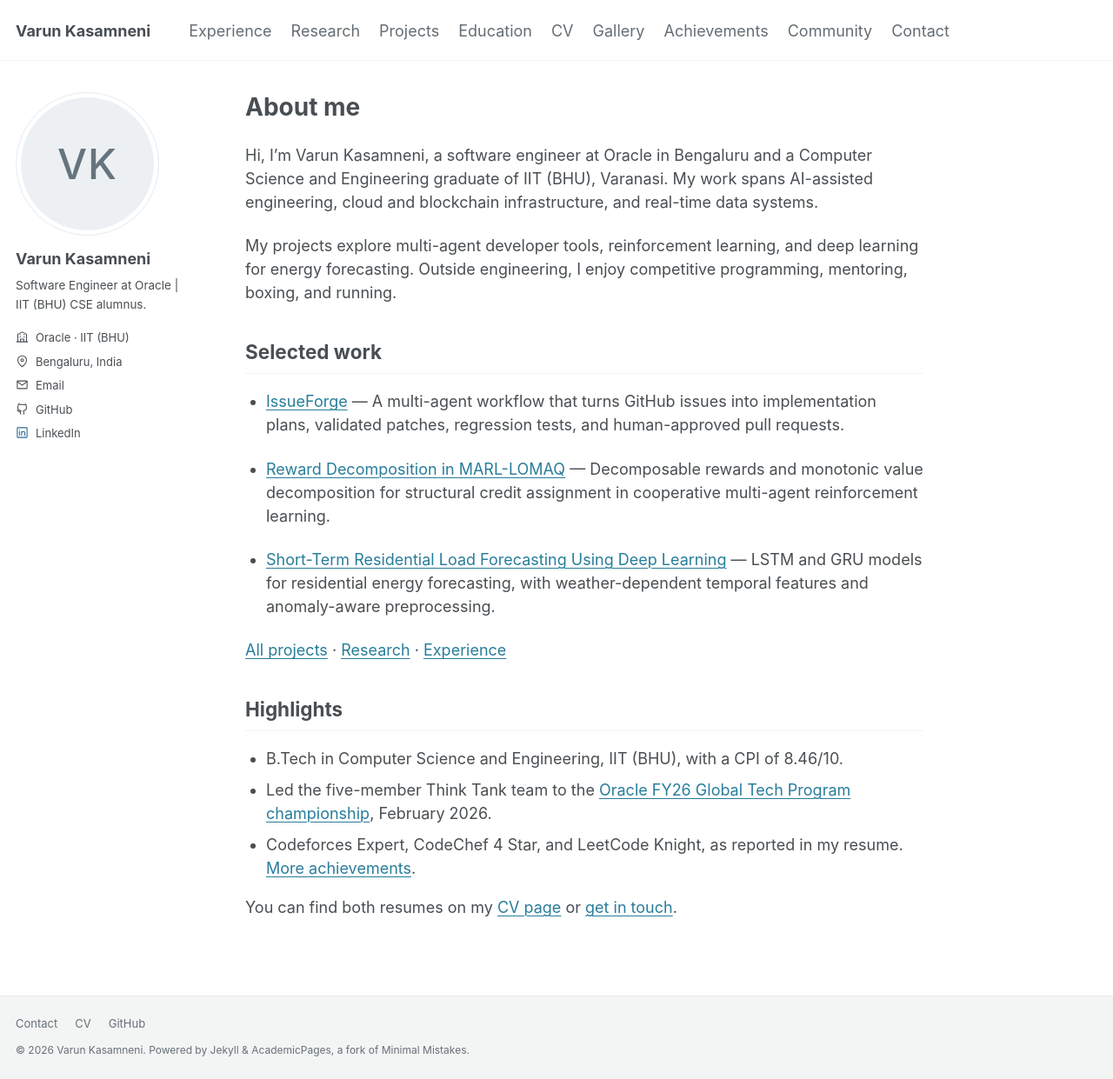
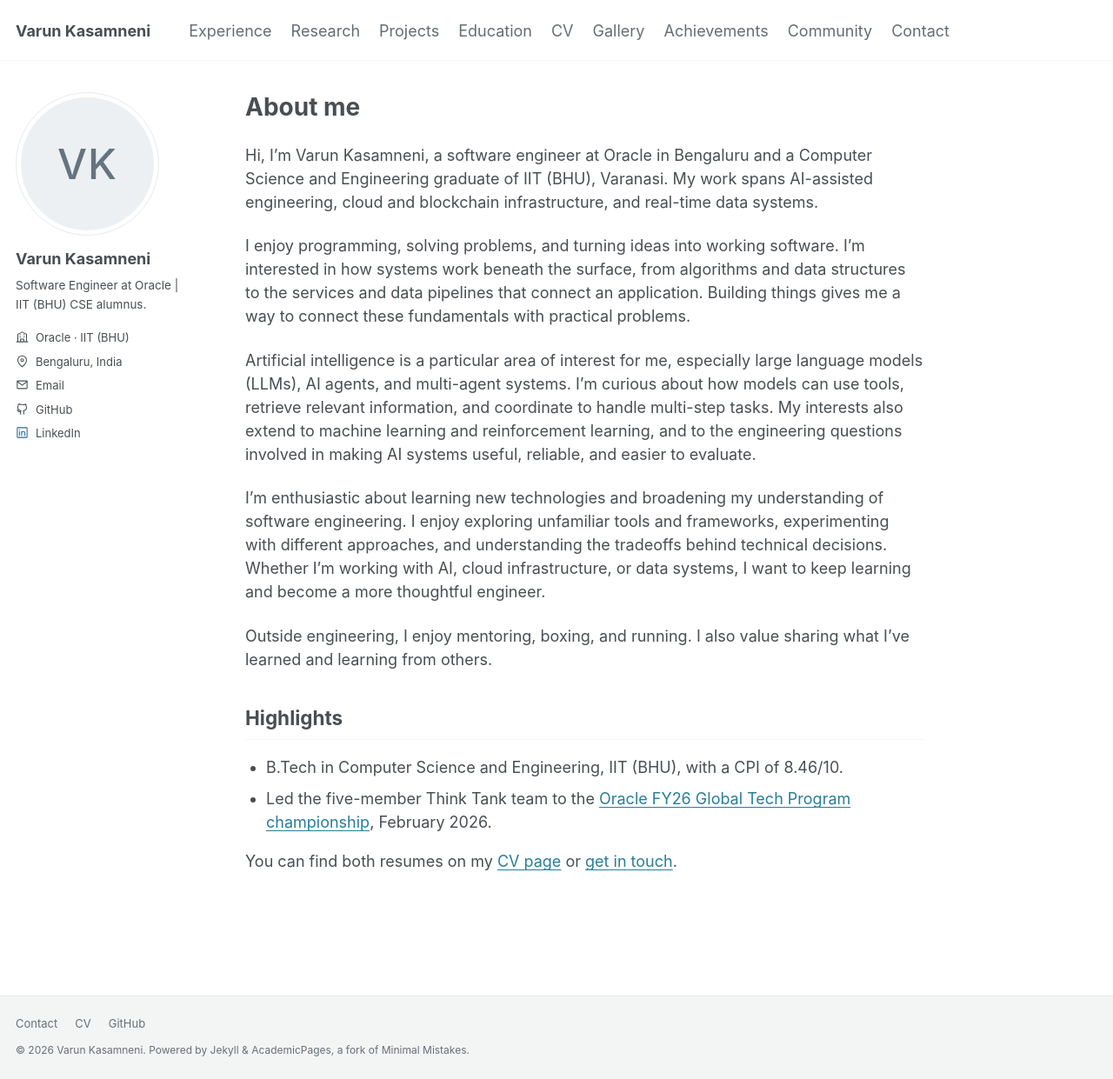
Before and after one commit to KrishnaVarun02/KrishnaVarun02.github.io, a Jekyll site: the page built from _pages/about.md, in a window 1280 px wide and 1241 px high. Shown: the whole window at 87% size. Built offline with Jekyll 4.4.1, drawn with Linux system fonts in a browser that asks for light colours.

Commit message:
Expand About biography and align Simpl Pay experience with software resume

```diff
--- a/_pages/about.md
+++ b/_pages/about.md
@@ -2,30 +2,22 @@
 layout: single
 title: About me
 permalink: /
-excerpt: Software engineer at Oracle and IIT (BHU) CSE alumnus working across AI agents, cloud infrastructure, data engineering, and machine learning research.
+excerpt: Software engineer at Oracle and IIT (BHU) CSE alumnus interested in programming, artificial intelligence, LLMs, AI agents, and learning new technologies.
 ---
 
 Hi, I'm {{ site.author.name }}, a software engineer at Oracle in Bengaluru and a Computer Science and Engineering graduate of IIT (BHU), Varanasi. My work spans AI-assisted engineering, cloud and blockchain infrastructure, and real-time data systems.
 
-My projects explore multi-agent developer tools, reinforcement learning, and deep learning for energy forecasting. Outside engineering, I enjoy competitive programming, mentoring, boxing, and running.
+I enjoy programming, solving problems, and turning ideas into working software. I'm interested in how systems work beneath the surface, from algorithms and data structures to the services and data pipelines that connect an application. Building things gives me a way to connect these fundamentals with practical problems.
 
-## Selected work
+Artificial intelligence is a particular area of interest for me, especially large language models (LLMs), AI agents, and multi-agent systems. I'm curious about how models can use tools, retrieve relevant information, and coordinate to handle multi-step tasks. My interests also extend to machine learning and reinforcement learning, and to the engineering questions involved in making AI systems useful, reliable, and easier to evaluate.
 
-{% assign selected_projects = site.projects | where: 'published', true | where: 'featured', true | sort: 'order' %}
-{% for project in selected_projects %}
-- [{{ project.title }}]({{ project.url | relative_url }}) — {{ project.excerpt }}
-{% endfor %}
-{% assign selected_research = site.research | where: 'published', true | where: 'featured', true | sort: 'order' %}
-{% for research in selected_research %}
-- [{{ research.title }}]({{ research.url | relative_url }}) — {{ research.excerpt }}
-{% endfor %}
+I'm enthusiastic about learning new technologies and broadening my understanding of software engineering. I enjoy exploring unfamiliar tools and frameworks, experimenting with different approaches, and understanding the tradeoffs behind technical decisions. Whether I'm working with AI, cloud infrastructure, or data systems, I want to keep learning and become a more thoughtful engineer.
 
-[All projects]({{ '/projects/' | relative_url }}) · [Research]({{ '/research/' | relative_url }}) · [Experience]({{ '/experience/' | relative_url }})
+Outside engineering, I enjoy mentoring, boxing, and running. I also value sharing what I've learned and learning from others.
 
 ## Highlights
 
 - B.Tech in Computer Science and Engineering, IIT (BHU), with a CPI of 8.46/10.
 - Led the five-member Think Tank team to the [Oracle FY26 Global Tech Program championship]({{ '/community/#oracle-global-tech-program' | relative_url }}), February 2026.
-- Codeforces Expert, CodeChef 4 Star, and LeetCode Knight, as reported in my resume. [More achievements]({{ '/achievements/' | relative_url }}).
 
 You can find both resumes on my [CV page]({{ '/cv/' | relative_url }}) or [get in touch]({{ '/contact/' | relative_url }}).
```
Also changed, not shown: CONTENT_NOTES.md (+1 -1 lines), README.md (+5 -5 lines), _data/experience.yml (+9 -8 lines).
